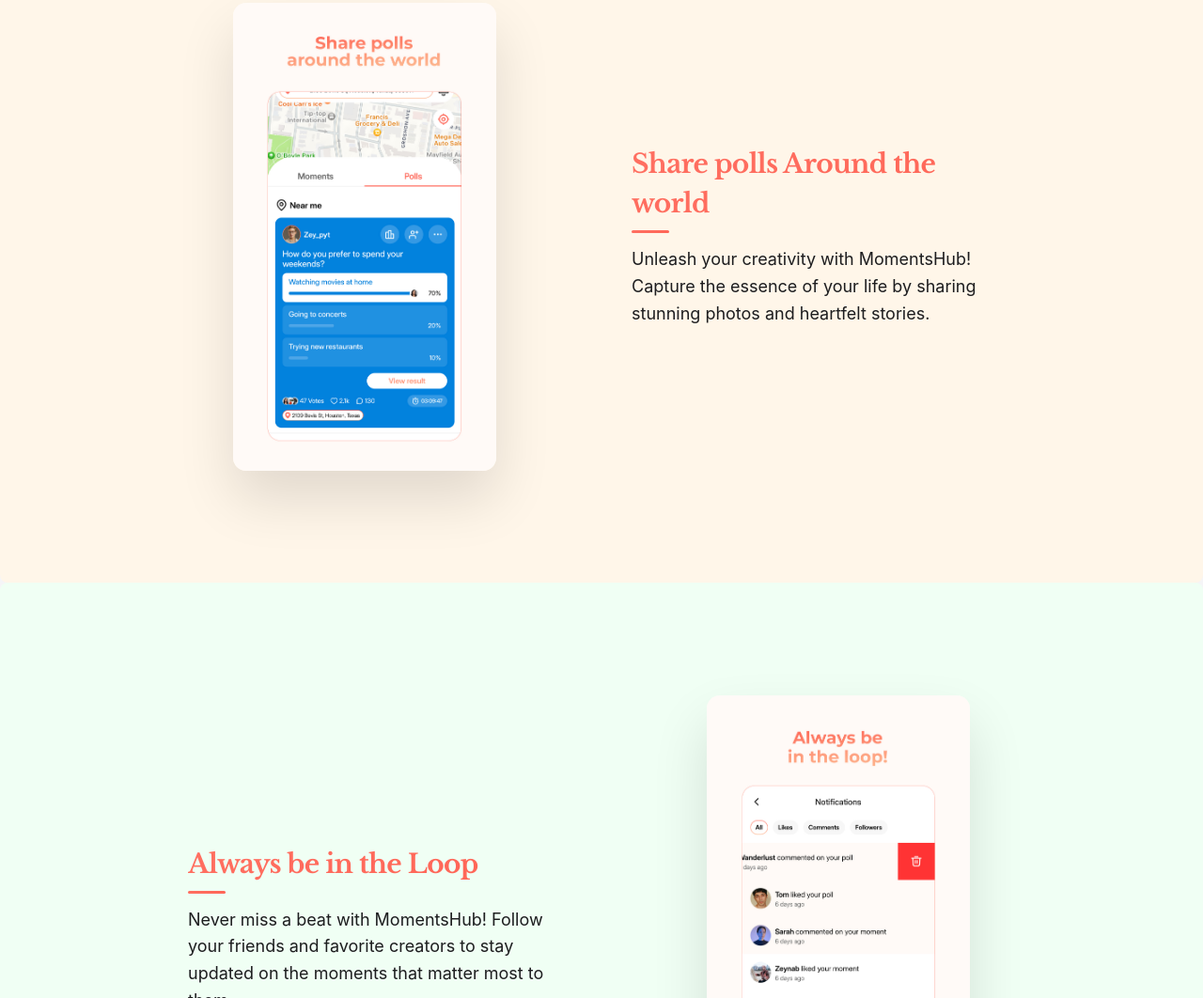
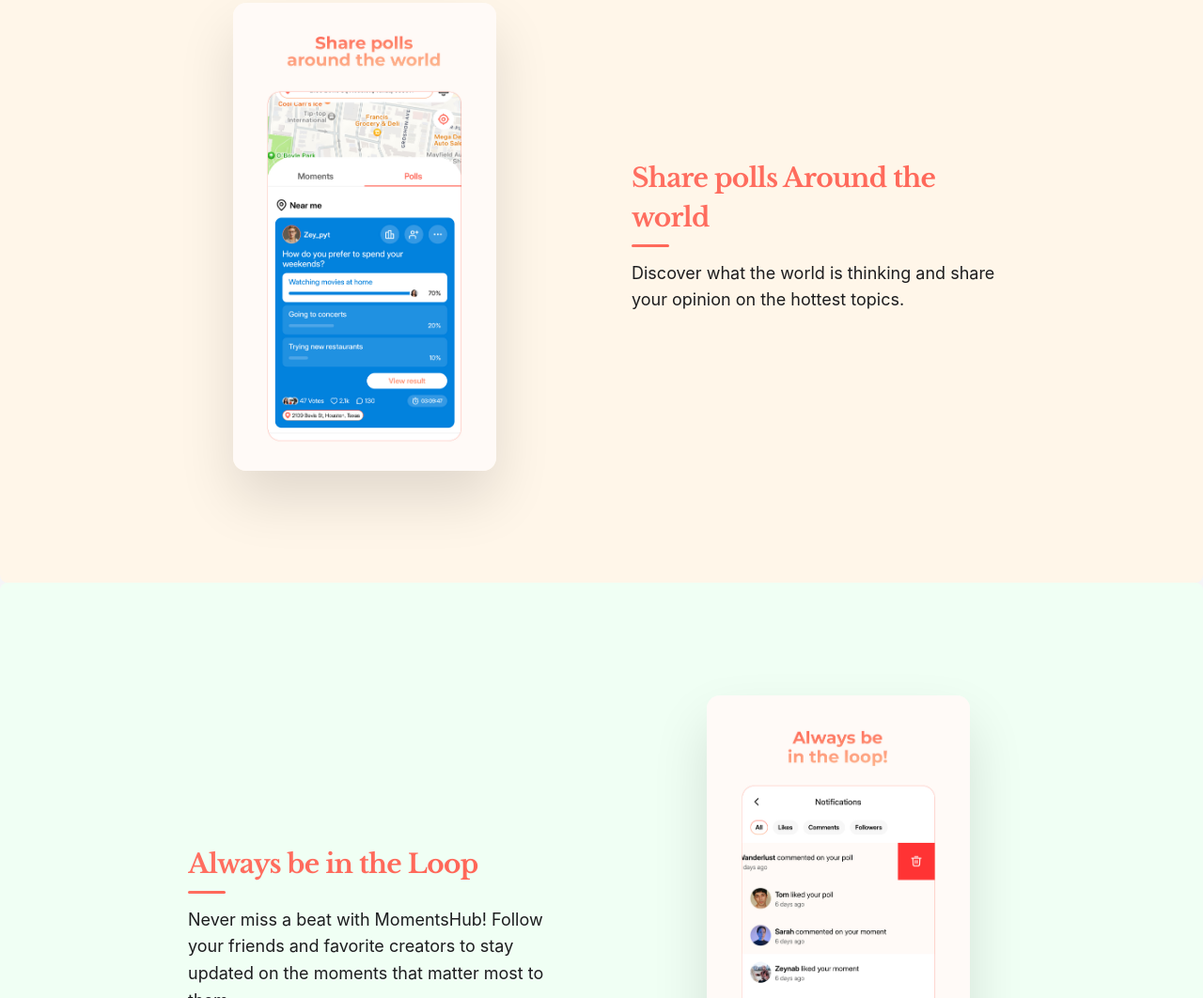
Before and after one commit to Ekaji/moments-hub-web, a plain HTML site: page index.html in a window 1280 px wide. Shown: the part 1727-2789 px from the top of the page at 94% size. Drawn offline with nearby package versions, Linux system fonts and the light colour scheme.

Commit message:
updated sections text

```diff
--- a/index.html
+++ b/index.html
@@ -829,7 +829,7 @@ video::-webkit-media-controls-start-playback-button {
               <div class="feature-content">
                 <h3 class="feature-title">Share polls Around the world</h3>
                 <p>
-                  Unleash your creativity with MomentsHub! Capture the essence of your life by sharing stunning photos and heartfelt stories.
+                    Discover what the world is thinking and share your opinion on the hottest topics.
                 </p>
               </div>
               <div class="feature-image">
```
